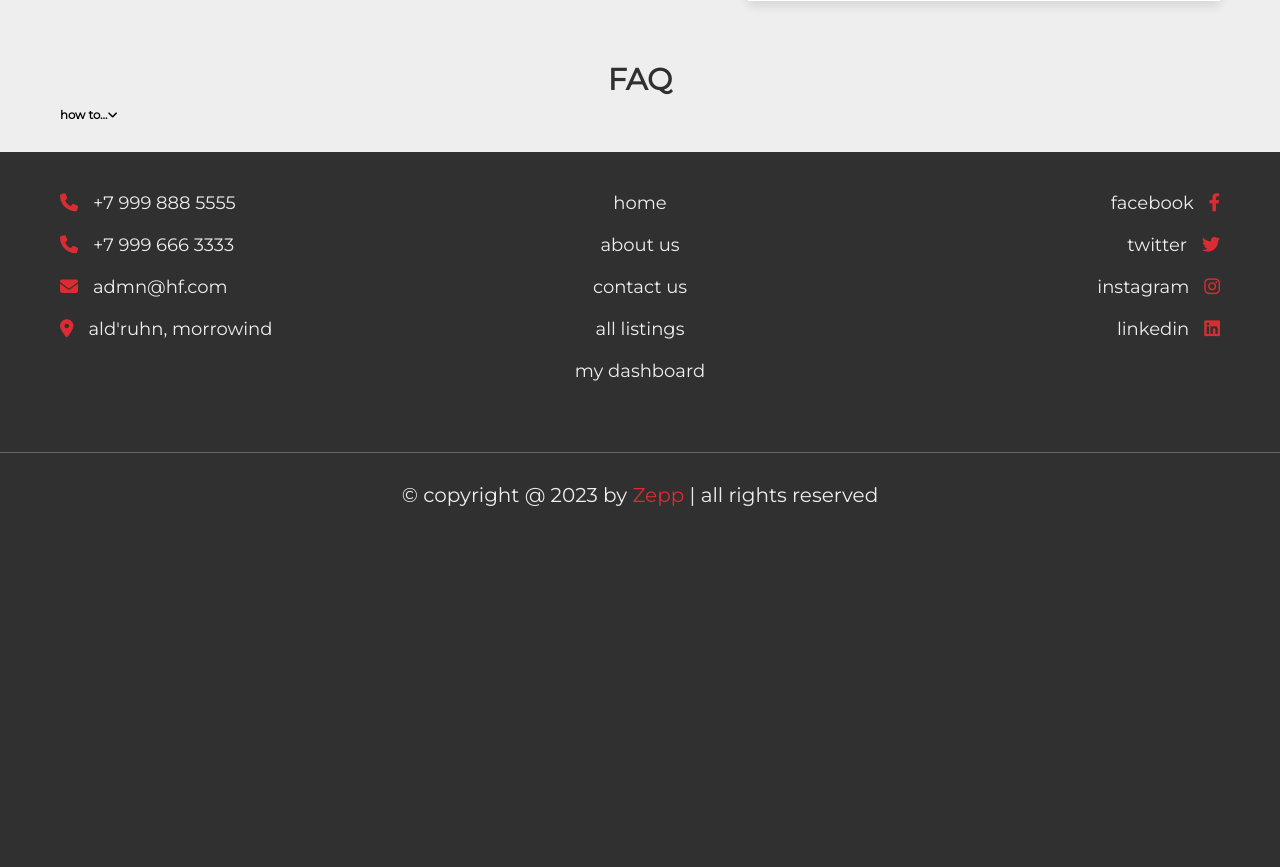
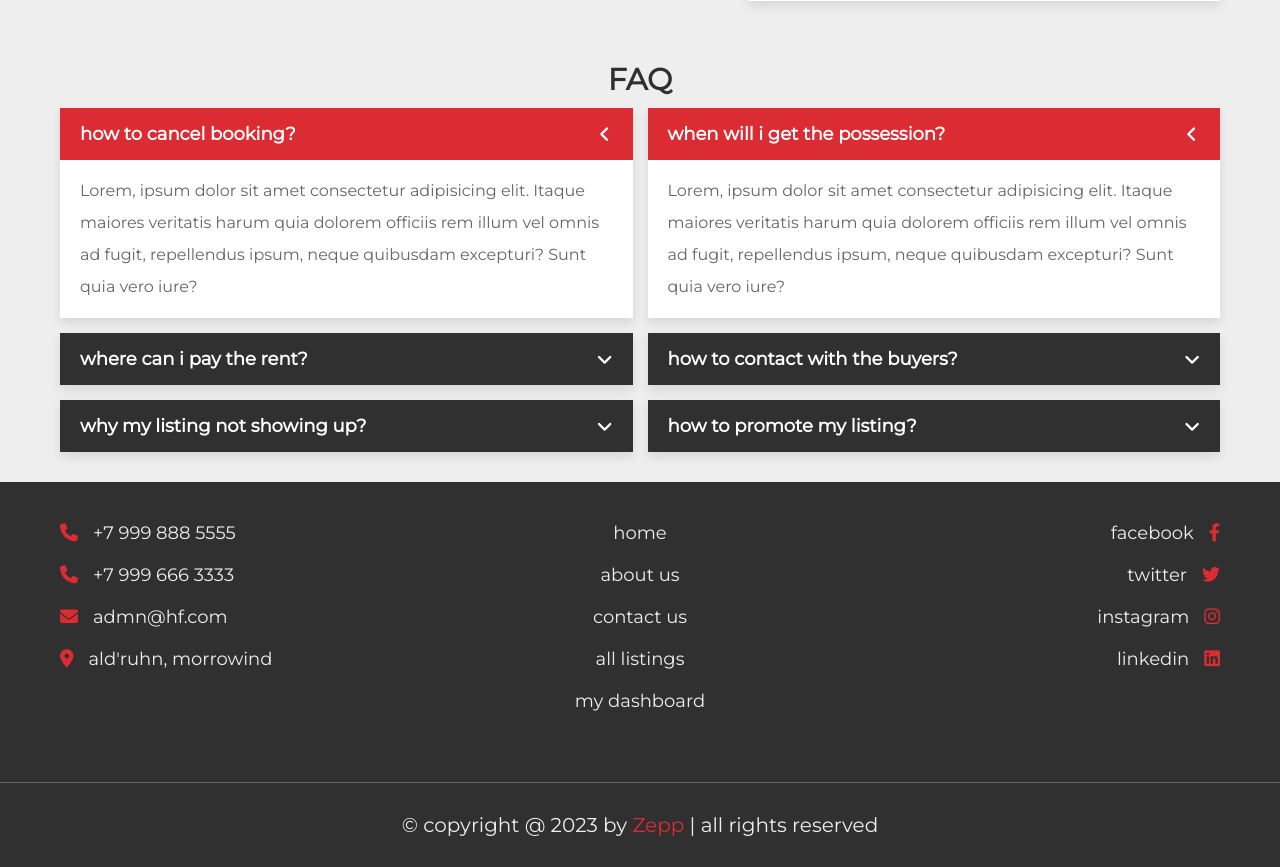
Before and after one commit to Zeppgoespro/estate-agency-hearthfire-pet-project, a PHP site: page /contact.php in a window 1280 px wide. Shown: the part 662-1529 px from the top of the page. Before the commit the page ends 1168 px from the top, so only its background shows below. Run offline with PHP 8.4, Linux system fonts and the light colour scheme.

Commit message:
contact.php is completed

```diff
--- a/project-core/contact.php
+++ b/project-core/contact.php
@@ -89,8 +89,34 @@
 
       <div class="box-container">
 
+        <div class="box active">
+          <h3><span>how to cancel booking?</span><i class="fas fa-angle-down"></i></h3>
+          <p>Lorem, ipsum dolor sit amet consectetur adipisicing elit. Itaque maiores veritatis harum quia dolorem officiis rem illum vel omnis ad fugit, repellendus ipsum, neque quibusdam excepturi? Sunt quia vero iure?</p>
+        </div>
+
+        <div class="box active">
+          <h3><span>when will i get the possession?</span><i class="fas fa-angle-down"></i></h3>
+          <p>Lorem, ipsum dolor sit amet consectetur adipisicing elit. Itaque maiores veritatis harum quia dolorem officiis rem illum vel omnis ad fugit, repellendus ipsum, neque quibusdam excepturi? Sunt quia vero iure?</p>
+        </div>
+
         <div class="box">
-          <h3><span>how to...</span><i class="fas fa-angle-down"></i></h3>
+          <h3><span>where can i pay the rent?</span><i class="fas fa-angle-down"></i></h3>
+          <p>Lorem, ipsum dolor sit amet consectetur adipisicing elit. Itaque maiores veritatis harum quia dolorem officiis rem illum vel omnis ad fugit, repellendus ipsum, neque quibusdam excepturi? Sunt quia vero iure?</p>
+        </div>
+
+        <div class="box">
+          <h3><span>how to contact with the buyers?</span><i class="fas fa-angle-down"></i></h3>
+          <p>Lorem, ipsum dolor sit amet consectetur adipisicing elit. Itaque maiores veritatis harum quia dolorem officiis rem illum vel omnis ad fugit, repellendus ipsum, neque quibusdam excepturi? Sunt quia vero iure?</p>
+        </div>
+
+        <div class="box">
+          <h3><span>why my listing not showing up?</span><i class="fas fa-angle-down"></i></h3>
+          <p>Lorem, ipsum dolor sit amet consectetur adipisicing elit. Itaque maiores veritatis harum quia dolorem officiis rem illum vel omnis ad fugit, repellendus ipsum, neque quibusdam excepturi? Sunt quia vero iure?</p>
+        </div>
+
+        <div class="box">
+          <h3><span>how to promote my listing?</span><i class="fas fa-angle-down"></i></h3>
+          <p>Lorem, ipsum dolor sit amet consectetur adipisicing elit. Itaque maiores veritatis harum quia dolorem officiis rem illum vel omnis ad fugit, repellendus ipsum, neque quibusdam excepturi? Sunt quia vero iure?</p>
         </div>
 
       </div>
--- a/project-core/scripts/script.js
+++ b/project-core/scripts/script.js
@@ -20,12 +20,8 @@ document.querySelectorAll('input[type="number"]').forEach(inputNumber => {
   }
 });
 
-let filter = document.querySelector('.filter-search');
-
-document.querySelector('#open-filter').onclick = () => {
-  filter.classList.add('active');
-}
-
-document.querySelector('#close-filter').onclick = () => {
-  filter.classList.remove('active');
-}
+document.querySelectorAll('.faq .box-container .box h3').forEach(heading => {
+  heading.onclick = () => {
+    heading.parentElement.classList.toggle('active');
+  }
+});
--- a/project-core/styles/style.css
+++ b/project-core/styles/style.css
@@ -930,6 +930,57 @@ section {
   resize: none;
 }
 
+/* contact page - FAQ section */
+
+.faq .box-container {
+  display: flex;
+  flex-wrap: wrap;
+  gap: 1.5rem;
+  align-items: flex-start;
+}
+
+.faq .box-container .box {
+  flex: 1 1 40rem;
+  box-shadow: var(--box-shadow);
+}
+
+.faq .box-container .box h3 {
+  font-size: 1.8rem;
+  background-color: var(--black);
+  padding: 1.5rem 2rem;
+
+  display: flex;
+  align-items: center;
+  justify-content: space-between;
+  gap: 1.5rem;
+
+  color: var(--white);
+  cursor: pointer;
+  user-select: none;
+}
+
+.faq .box-container .box p {
+  background-color: var(--white);
+  padding: 1.5rem 2rem;
+  line-height: 2;
+  font-size: 1.6rem;
+  color: var(--light-color);
+
+  display: none;
+}
+
+.faq .box-container .box.active p {
+  display: block;
+}
+
+.faq .box-container .box.active h3 {
+  background-color: var(--main-color);
+}
+
+.faq .box-container .box.active h3 i {
+  transform: rotate(90deg);
+}
+
 /* media queries */
 
 @media (max-width: 991px) {
```
Also changed, not shown: project-core/search.php (+14 -0 lines).
